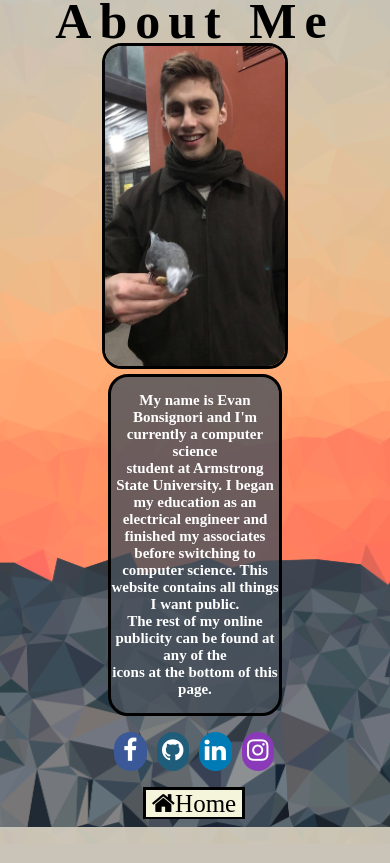
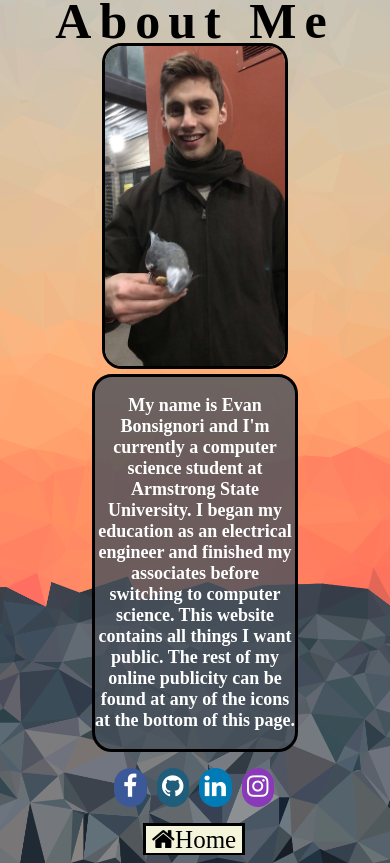
Before and after one commit to Ebonsignori/Personal-Website-Deprecated, a PHP site: page /about.html in a window 390 px wide. Before the commit the page ends 827 px from the top, so only its background shows below. Run offline with PHP 8.4, Linux system fonts and the light colour scheme.

Commit message:
CSS: Fixed About Me Formatting

```diff
--- a/about.html
+++ b/about.html
@@ -34,13 +34,14 @@
                  alt="Me Holding a Bird" id="page-image" />
         </div>
             <div class="bg-text">
-            <p>
-                My name is Evan Bonsignori and I'm currently a computer science <br />
-                student at Armstrong State University. I began my education as an <br />
-                electrical engineer and finished my associates before switching to  <br />
-                computer science. This website contains all things I want public. <br />
-                The rest of my online publicity can be found at any of the  <br />
-                icons at the bottom of this page.
+
+<p>My name is Evan Bonsignori and I'm currently a computer science
+student at Armstrong State University. I began my education as an
+electrical engineer and finished my associates before switching to
+computer science. This website contains all things I want public.
+The rest of my online publicity can be found at any of the icons
+at the bottom of this page.
+</p>
             </div>
 
 
--- a/css/main.css
+++ b/css/main.css
@@ -437,17 +437,53 @@ border: solid black;
 .bg-text {
     border: solid black;
     border-radius: 20px;
-    width:45%;
+    width:725px;
     position: relative;
     margin: 0 auto;
     margin-top: 5px;
     background-color:rgba(72,81,90,0.8);
     color : white;
     text-align: center;
-    font-size: 15px;
+
+}
+
+.bg-text p{
+    justify-content: auto;
+    font-size: 18px;
     font-weight: 600;
 }
 
+@media screen and (max-width: 800px) {
+.bg-text {
+    width: 600px;
+    height: auto;
+}
+}
+@media screen and (max-width: 650px) {
+.bg-text {
+    width: 400px;
+    height: auto;
+}
+
+}
+
+@media screen and (max-width: 400px) {
+.bg-text {
+    width: 200px;
+    height: auto;
+}
+
+}
+
+@media screen and (max-width: 736px) {
+
+
+}
+
+@media screen and (max-width: 480px) {
+
+
+}
 
 
 /* Social Media Icons */
```
